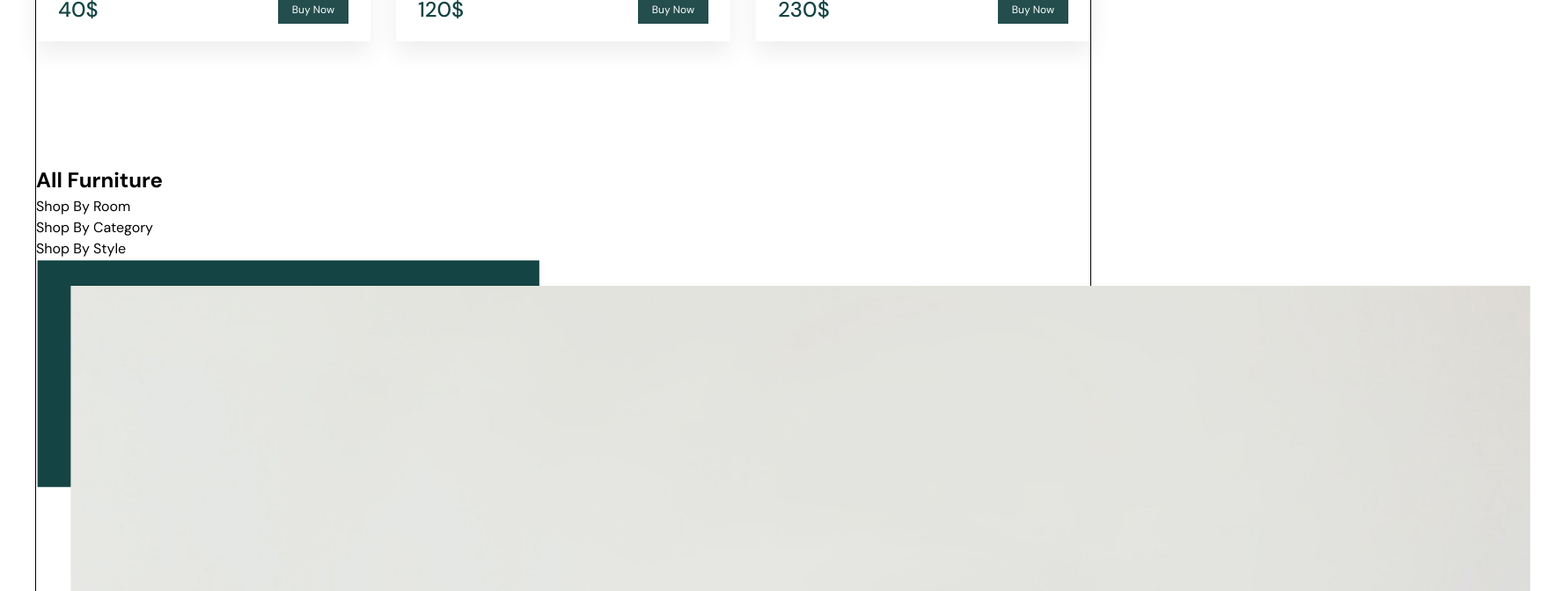
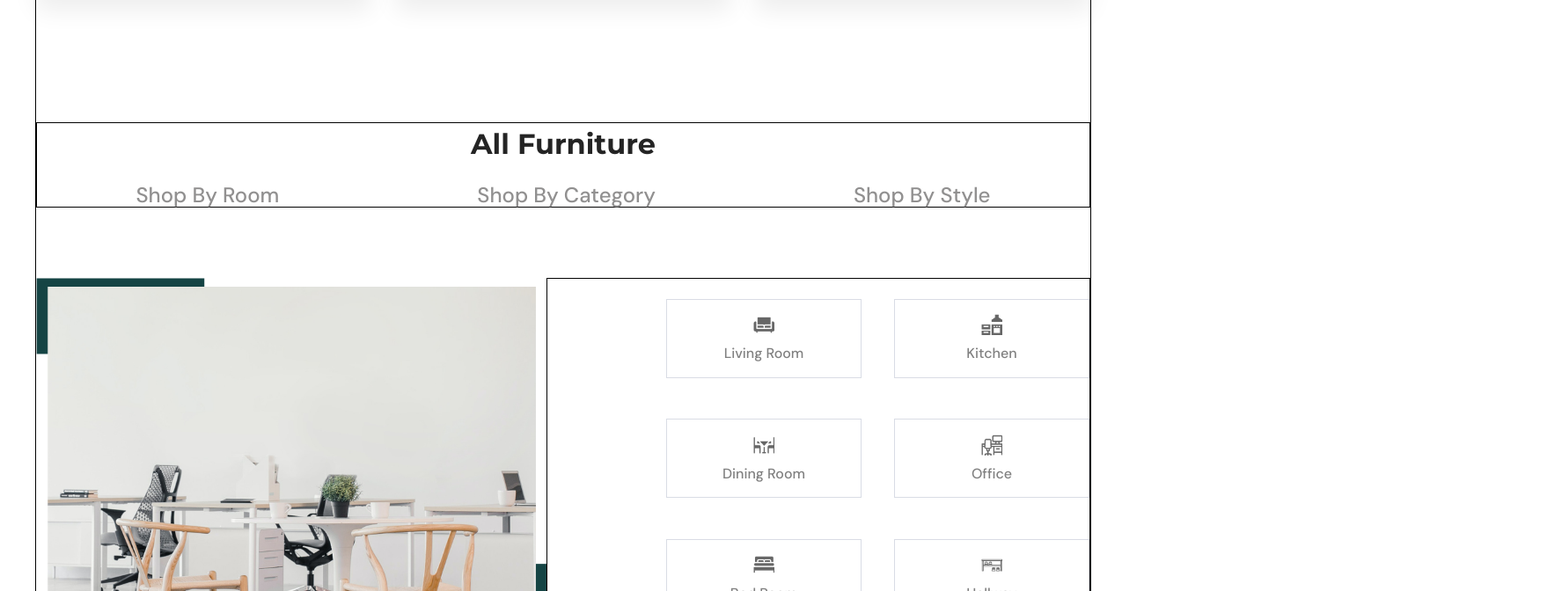
Before and after one commit to AndriyPapirnyk/DudeShape-react, a React (Create React App) app: page / in a window 1280 px wide. Shown: the part 2280-2952 px from the top of the page at 88% size, 1775 px wide, since content can reach past the window. Built offline with nearby package versions, Linux system fonts and the light colour scheme.

Commit message:
furniture block final version with props

```diff
--- a/src/components/furniture/Furniture.css
+++ b/src/components/furniture/Furniture.css
@@ -4,4 +4,55 @@
   display: flex;
   flex-direction: column;
   padding: 70px 0;
+  gap: 80px;
 }
+.furniture__main {
+  width: 100%;
+  display: flex;
+}
+.furniture__main img {
+  width: 580px;
+}
+.furniture__main-options {
+  border: 1px solid #000;
+  display: flex;
+  flex-wrap: wrap;
+  justify-content: space-between;
+  align-items: center;
+  padding: 0 0 0 135px;
+}
+.furniture__heading {
+  width: 100%;
+  border: 1px solid #000;
+  display: flex;
+  flex-direction: column;
+  align-items: center;
+}
+.furniture__heading h1 {
+  font-family: "Montserrat";
+  font-style: normal;
+  font-weight: 700;
+  font-size: 32px;
+  line-height: 48px;
+  color: #242424;
+}
+.furniture__heading div {
+  width: 100%;
+  display: flex;
+  justify-content: space-around;
+  margin-top: 20px;
+}
+.furniture__heading div p {
+  font-family: "DM Sans";
+  font-style: normal;
+  font-weight: 500;
+  font-size: 24px;
+  line-height: 27px;
+  color: #919090;
+  transition: 0.3s;
+}
+.furniture__heading div p:hover {
+  transition: 0.3s;
+  color: #154444;
+  text-decoration: underline;
+}
--- a/src/components/furniture/Furniture.scss
+++ b/src/components/furniture/Furniture.scss
@@ -4,4 +4,55 @@
     display: flex;
     flex-direction: column;
     padding: 70px 0;
+    gap: 80px;
+    &__main{
+        width: 100%;
+        display: flex;
+        img{
+            width: 580px;
+        }
+        &-options{
+            border: 1px solid #000;
+            display: flex;
+            flex-wrap: wrap;
+            justify-content: space-between;
+            align-items: center;
+            padding: 0 0 0 135px;
+        }
+    }
+    &__heading{
+        width: 100%;
+        border: 1px solid #000;
+        display: flex;
+        flex-direction: column;
+        align-items: center;
+        h1{
+            font-family: 'Montserrat';
+            font-style: normal;
+            font-weight: 700;
+            font-size: 32px;
+            line-height: 48px;
+            color: #242424;
+        }
+        div{
+            width: 100%;
+            display: flex;
+            justify-content: space-around;
+            margin-top: 20px;
+            p{
+                font-family: 'DM Sans';
+                font-style: normal;
+                font-weight: 500;
+                font-size: 24px;
+                line-height: 27px;
+                color: #919090;
+                transition: .3s;
+                &:hover{
+                    transition: .3s;
+                    color: #154444;
+                    text-decoration: underline;
+                }
+            }
+        }
+    }
 }
--- a/src/components/furniture/item/Item.css
+++ b/src/components/furniture/item/Item.css
@@ -0,0 +1,22 @@
+.item {
+  border: 1.5px solid #D9DCE5;
+  width: 222px;
+  height: 90px;
+  display: flex;
+  justify-content: center;
+  align-items: center;
+  flex-direction: column;
+  gap: 10px;
+}
+.item img {
+  width: 24px;
+  height: 24px;
+}
+.item p {
+  font-family: "DM Sans";
+  font-style: normal;
+  font-weight: 500;
+  font-size: 16px;
+  line-height: 21px;
+  color: #808080;
+}
--- a/src/components/furniture/item/Item.scss
+++ b/src/components/furniture/item/Item.scss
@@ -0,0 +1,22 @@
+.item{
+    border: 1.5px solid #D9DCE5;
+    width: 222px;
+    height: 90px;
+    display: flex;
+    justify-content: center;
+    align-items: center;
+    flex-direction: column;
+    gap: 10px;
+    img{
+        width: 24px;
+        height: 24px;
+    }
+    p{
+        font-family: 'DM Sans';
+        font-style: normal;
+        font-weight: 500;
+        font-size: 16px;
+        line-height: 21px;
+        color: #808080;
+    }
+}
```
Also changed, not shown: src/components/furniture/item/img/g4.png.
